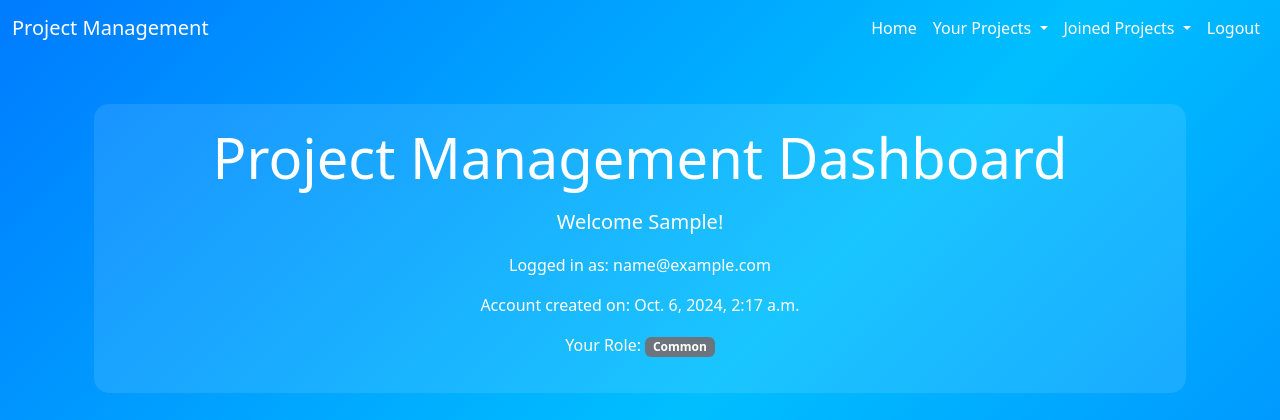
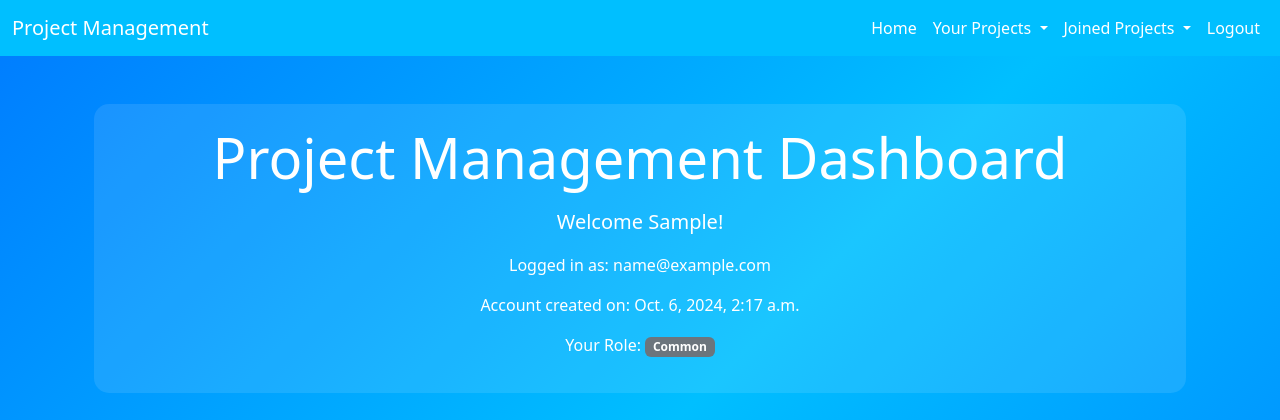
Before and after one commit to tinaxvu/Project-Manager, a Django app: page / in a window 1280 px wide. Shown: the top 420 px of the page. Run offline with Django 4.2, Linux system fonts and the light colour scheme; the visitor is signed in with stand-in values (Sample User, id 1); data that the repository does not hold is empty; some libraries are stand-ins or nearby versions.

Commit message:
fixed nav bar color so it is more visible

```diff
--- a/AcademicProjectTracker/templates/base.html
+++ b/AcademicProjectTracker/templates/base.html
@@ -28,7 +28,10 @@
            transform: translateY(-2px);
            box-shadow: 0 4px 8px rgba(0, 0, 0, 0.1);
        }
-       .navbar .navbar-brand,
+       .navbar {
+           background-color: deepskyblue;
+        }
+       .navbar-brand,
         .navbar .nav-link {
             color: #fff; /* White text */
         }
```
